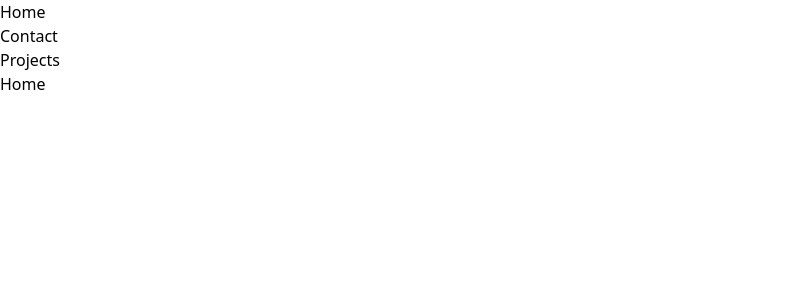
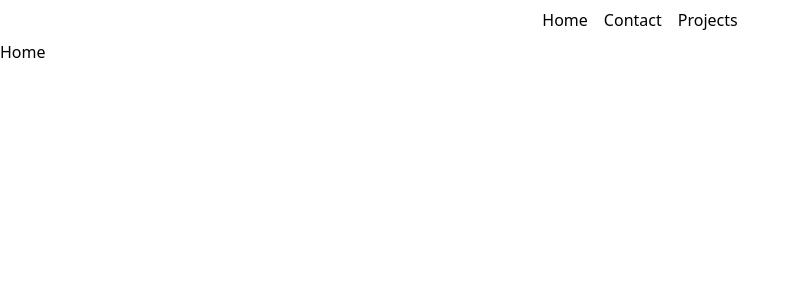
Before and after one commit to victorhorton/victor-horton-react, a React (Vite) app: page / in a window 1280 px wide. Shown: the top 300 px of the page, without its empty margins (0-799 px from the left). Built offline with nearby package versions, Linux system fonts and the light colour scheme.

Commit message:
Add minimal style to navbar

```diff
--- a/src/components/layout/Header.tsx
+++ b/src/components/layout/Header.tsx
@@ -2,15 +2,15 @@ import { Link } from "react-router-dom";
 
 export default function Header() {
   return (
-    <nav>
-      <ul>
-        <li>
+    <nav className="w-full h-10">
+      <ul className="flex flex-row place-content-center items-center gap-4 h-10">
+        <li className="flex-initial">
           <Link to="/">Home</Link>
         </li>
-        <li>
+        <li className="flex-initial">
           <Link to="/contact">Contact</Link>
         </li>
-        <li>
+        <li className="flex-initial">
           <Link to="/projects">Projects</Link>
         </li>
       </ul>
```
